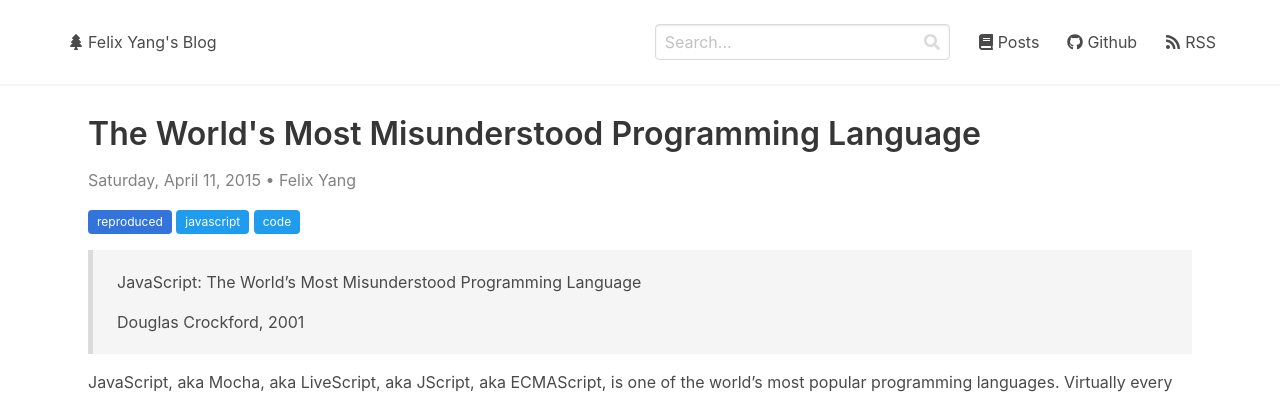
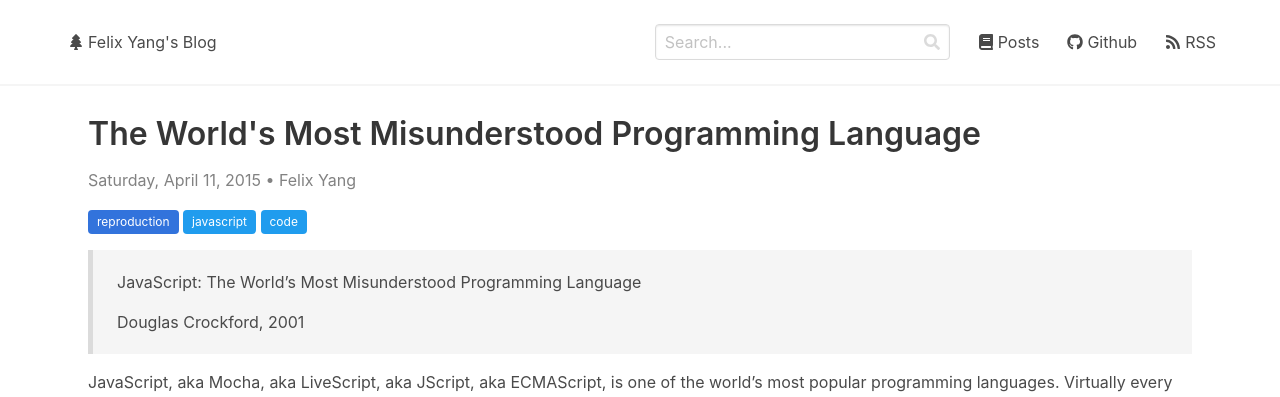
Before and after one commit to felixpy/felixpy.github.io, a Jekyll site: the page built from _posts/2015-04-11-the-worlds-most-misunderstood-programming-language.markdown, in a window 1280 px wide and 900 px high. Shown: the top 397 px of the window. Built offline with Jekyll 4.4.1, drawn with Linux system fonts in a browser that asks for light colours; nearby versions of some CDN libraries; comment, search, counter and statistics services are not loaded.

Commit message:
update category

```diff
--- a/_posts/2015-04-11-the-worlds-most-misunderstood-programming-language.markdown
+++ b/_posts/2015-04-11-the-worlds-most-misunderstood-programming-language.markdown
@@ -3,7 +3,7 @@
 title: "The World's Most Misunderstood Programming Language"
 author: "Felix Yang"
 date: 2015-04-11 13:55:58
-categories: reproduced
+categories: reproduction
 tags: javascript code
 comments: true
 ---
--- a/_posts/2015-04-12-the-worlds-most-popular-programming-language.markdown
+++ b/_posts/2015-04-12-the-worlds-most-popular-programming-language.markdown
@@ -3,7 +3,7 @@
 title: "The World's Most Popular Programming Language"
 author: "Felix Yang"
 date: 2015-04-12 15:21:08
-categories: reproduced
+categories: reproduction
 tags: javascript code
 comments: true
 ---
```
